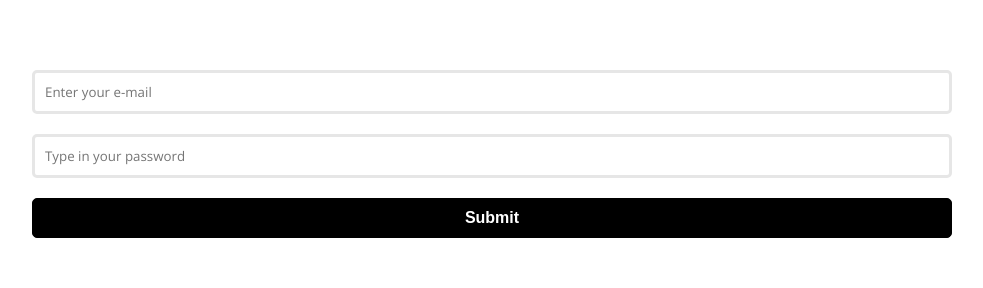
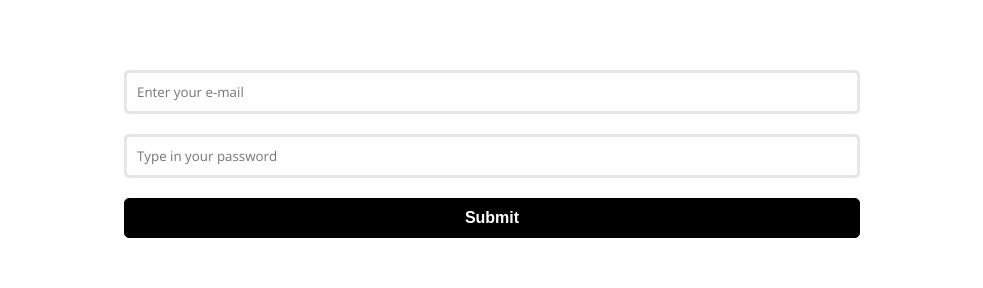
Before and after one commit to orbulant/bigorder, a React (Create React App) app in the folder frontend/: page /login in a window 1280 px wide. Shown: the part 234-522 px from the top of the page, without its empty margins (148-1131 px from the left). Built offline with nearby package versions, Linux system fonts and the light colour scheme.

Commit message:
Fixed Alignment Styling

```diff
--- a/frontend/src/index.css
+++ b/frontend/src/index.css
@@ -271,7 +271,12 @@ h3 {
   margin-top: auto;
 }
 
-.form
+.form{
+  width: 80%;
+  color: #000;
+  margin: 0 auto;
+}
+
 .content {
   width: 80%;
   color: #000;
```
